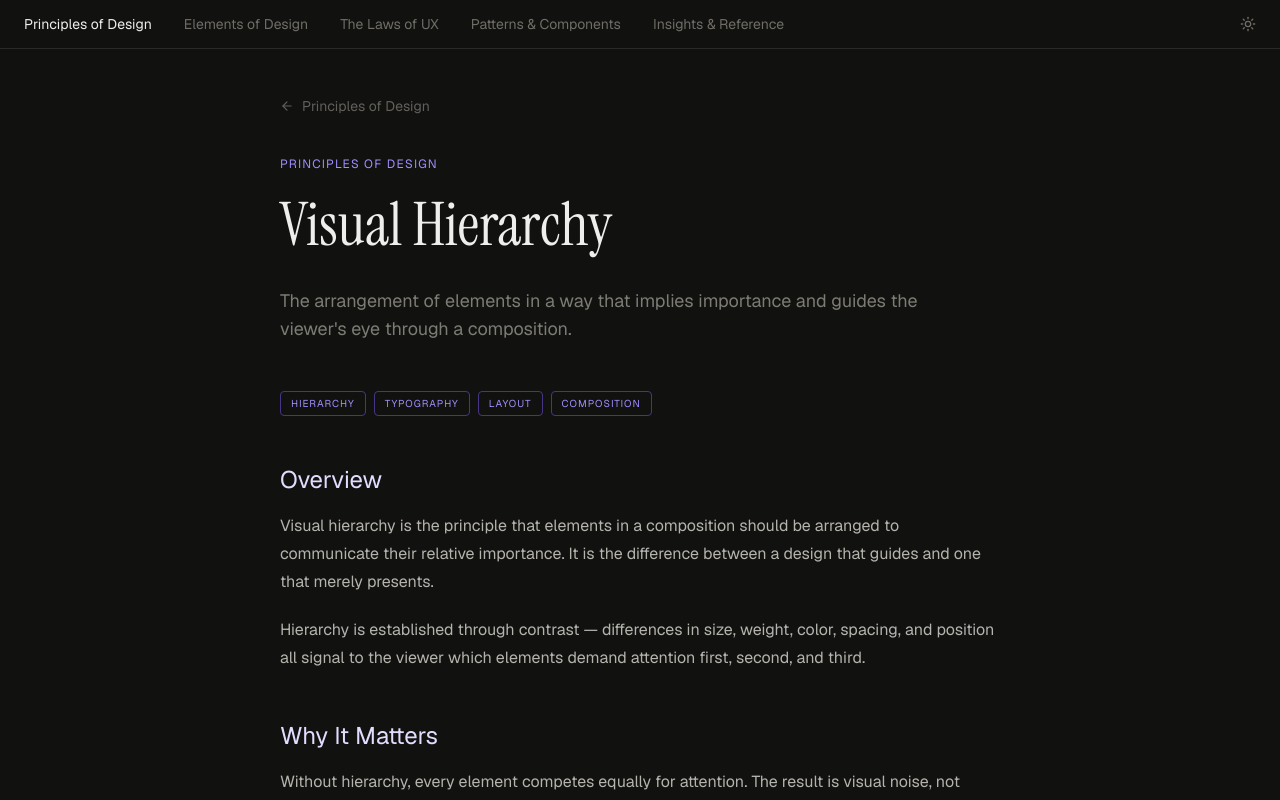
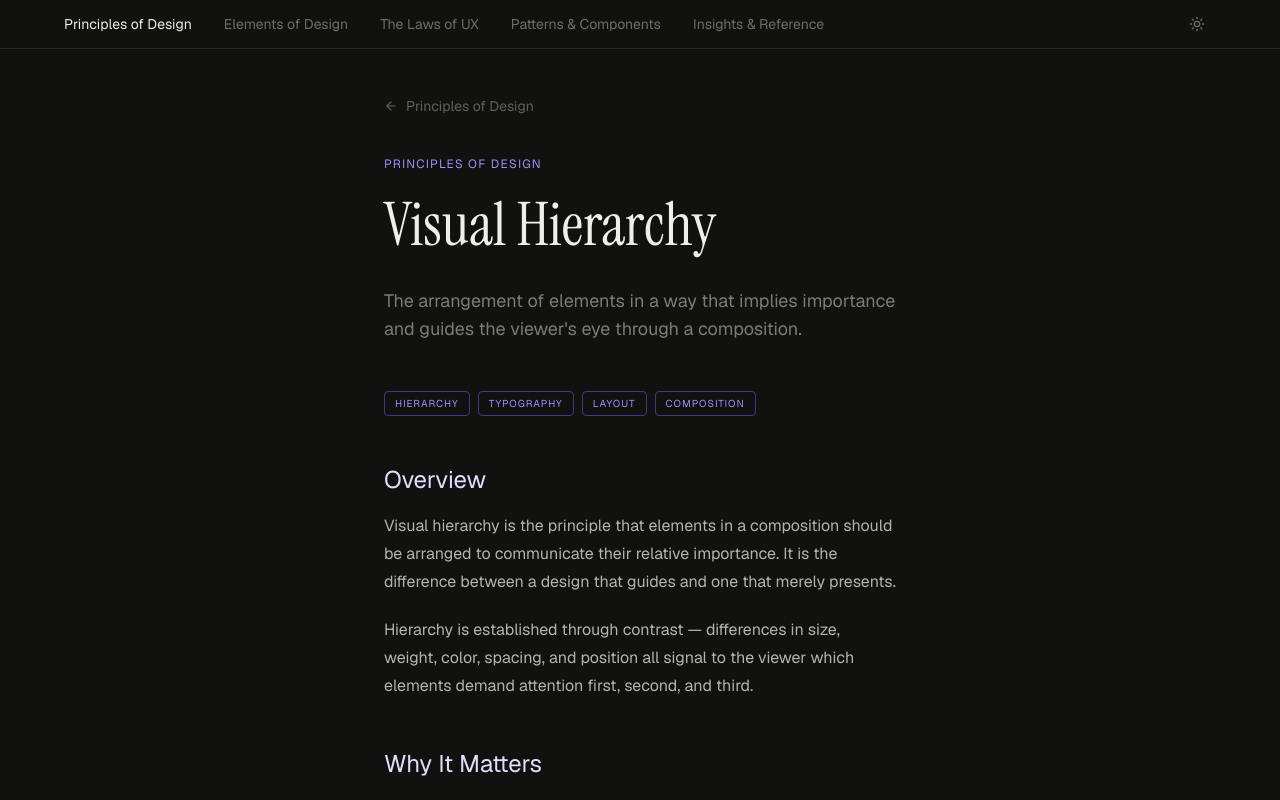
Before and after one commit to waynedahlberg/design-library-web, a Next.js app: page /principles/visual-hierarchy in a window 1280 px wide. Shown: the top 800 px of the page. Built offline with nearby package versions, Linux system fonts and the light colour scheme.

Commit message:
refactor: integrate Container component into layout for SegmentPage, ArticlePage, SiteFooter, SiteNav, and update ThemeToggle for consistent styling and improved structure

```diff
--- a/app/(segments)/[segment]/[slug]/page.tsx
+++ b/app/(segments)/[segment]/[slug]/page.tsx
@@ -6,6 +6,8 @@ import { mdxComponents } from '@/components/mdx/MDXComponents'
 import { ArticleHeader } from '@/components/content/ArticleHeader'
 import { TagList } from '@/components/content/TagList'
 import { ReferencesSection } from '@/components/content/ReferencesSection'
+
+import { Container } from '@/components/layout/Container'
 
 export function generateStaticParams() {
   return SEGMENTS.flatMap((seg) =>
@@ -42,7 +44,7 @@ export default async function ArticlePage({
   const article = await getArticle(segment, slug).catch(() => notFound())
 
   return (
-    <div className="max-w-3xl mx-auto px-6 py-12">
+    <Container narrow className="py-12">
       <ArticleHeader article={article} />
       <TagList tags={article.tags} />
 
@@ -71,6 +73,6 @@ export default async function ArticlePage({
       )}
 
       <ReferencesSection references={article.references ?? []} />
-    </div>
+    </Container>
   )
 }
--- a/app/(segments)/[segment]/page.tsx
+++ b/app/(segments)/[segment]/page.tsx
@@ -3,6 +3,8 @@ import { getSegment, isValidSegment, SEGMENTS } from '@/lib/config/segments'
 import { getAllArticlesForSegment } from '@/lib/content/mdx'
 import { SegmentHeader } from '@/components/layout/SegmentHeader'
 import { ArticleGrid } from '@/components/content/ArticleGrid'
+
+import { Container } from '@/components/layout/Container'
 
 export function generateStaticParams() {
   return SEGMENTS.map((s) => ({ segment: s.slug }))
@@ -34,9 +36,8 @@ export default async function SegmentPage({
   const articles = getAllArticlesForSegment(seg.slug)
 
   return (
-    <div className="max-w-7xl mx-auto px-6 py-12">
-      <SegmentHeader segment={seg} count={articles.length} />
+    <Container className="py-12">      <SegmentHeader segment={seg} count={articles.length} />
       <ArticleGrid articles={articles} />
-    </div>
+    </Container>
   )
 }
--- /dev/null
+++ b/components/layout/Container.tsx
@@ -0,0 +1,39 @@
+import React from 'react'
+import { cn } from '@/lib/utils'
+
+interface ContainerProps extends React.HTMLAttributes<HTMLElement> {
+  as?: 'div' | 'section' | 'main' | 'header' | 'footer' | 'article' | 'nav'
+  fluid?: boolean
+  tight?: boolean
+  narrow?: boolean
+  fullHeight?: boolean
+}
+
+export const Container = ({
+  children,
+  as: Tag = 'div',
+  fluid = false,
+  tight = false,
+  narrow = false,
+  fullHeight = false,
+  className,
+  ...props
+}: ContainerProps) => {
+  return (
+    <Tag
+      className={cn(
+        'mx-auto w-full',
+        // Max-width logic — mutually exclusive, narrow wins over tight
+        !fluid && (narrow ? 'max-w-[640px]' : tight ? 'max-w-[800px]' : 'max-w-[1280px]'),
+        // Responsive horizontal gutters
+        'px-6 md:px-12 lg:px-16',
+        // Optional full-height stretch for heroes or overlays
+        fullHeight && 'min-h-screen flex flex-col',
+        className
+      )}
+      {...props}
+    >
+      {children}
+    </Tag>
+  )
+}
--- a/components/layout/SiteFooter.tsx
+++ b/components/layout/SiteFooter.tsx
@@ -1,11 +1,12 @@
 import Link from 'next/link'
 import { SEGMENTS } from '@/lib/config/segments'
+
+import { Container } from './Container'
 
 export function SiteFooter() {
   return (
     <footer className="border-t border-[var(--sand-4)] mt-24">
-      <div className="max-w-7xl mx-auto px-6 py-12">
-        <nav className="flex flex-wrap gap-x-8 gap-y-3 mb-8">
+      <Container className="py-12">        <nav className="flex flex-wrap gap-x-8 gap-y-3 mb-8">
         {SEGMENTS.map((seg) => (
           <Link
             key={seg.slug}
@@ -19,7 +20,7 @@ export function SiteFooter() {
         <p className="text-xs text-[var(--sand-7)]">
           Design Library &rsquo;26 &mdash; Curated by Wayne Dahlberg
         </p>
-      </div>
+      </Container>
     </footer>
   )
 }
--- a/components/layout/SiteNav.tsx
+++ b/components/layout/SiteNav.tsx
@@ -7,6 +7,8 @@ import { Menu, X } from 'lucide-react'
 import { SEGMENTS } from '@/lib/config/segments'
 import { ThemeToggle } from '@/components/layout/ThemeToggle'
 import { cn } from '@/lib/utils'
+
+import { Container } from './Container'
 
 export function SiteNav() {
   const pathname = usePathname()
@@ -18,7 +20,7 @@ export function SiteNav() {
     <>
       {/* ── Desktop nav ── */}
       <header className="fixed top-0 left-0 right-0 z-50 border-b border-[var(--sand-4)] bg-[var(--sand-1)]">
-        <nav className="max-w-7xl mx-auto px-6 h-12 flex items-center justify-between">
+        <Container as="nav" className="h-12 flex items-center justify-between">
           <div className="hidden md:flex items-center gap-8">
             {SEGMENTS.map((seg) => {
               const isActive = pathname.startsWith(`/${seg.slug}`)
@@ -57,7 +59,7 @@ export function SiteNav() {
               <Menu size={20} />
             </button>
           </div>
-        </nav>
+        </Container>
       </header>
 
       {/* ── Mobile menu overlay ── */}
--- a/components/layout/ThemeToggle.tsx
+++ b/components/layout/ThemeToggle.tsx
@@ -2,20 +2,21 @@
 
 import { useTheme } from 'next-themes'
 import { Sun, Moon } from 'lucide-react'
+import { Button } from '@/components/ui/button'
 
 export function ThemeToggle() {
   const { resolvedTheme, setTheme } = useTheme()
-
-  // Avoid hydration mismatch — resolvedTheme is undefined during SSR
-  if (resolvedTheme === undefined) return <div className="w-5 h-5" />
+  // resolvedTheme is undefined on server; use 'dark' as default to match defaultTheme
+  const theme = resolvedTheme ?? 'dark'
 
   return (
-    <button
-      onClick={() => setTheme(resolvedTheme === 'dark' ? 'light' : 'dark')}
+    <Button
+      suppressHydrationWarning
+      onClick={() => setTheme(theme === 'dark' ? 'light' : 'dark')}
       className="text-[var(--sand-9)] hover:text-[var(--sand-12)] transition-colors"
-      aria-label={`Switch to ${resolvedTheme === 'dark' ? 'light' : 'dark'} mode`}
+      aria-label={`Switch to ${theme === 'dark' ? 'light' : 'dark'} mode`}
     >
-      {resolvedTheme === 'dark' ? <Sun size={16} /> : <Moon size={16} />}
-    </button>
+      {theme === 'dark' ? <Sun size={16} /> : <Moon size={16} />}
+    </Button>
   )
 }
```
Lines whose indentation alone changed are shown as unchanged.
